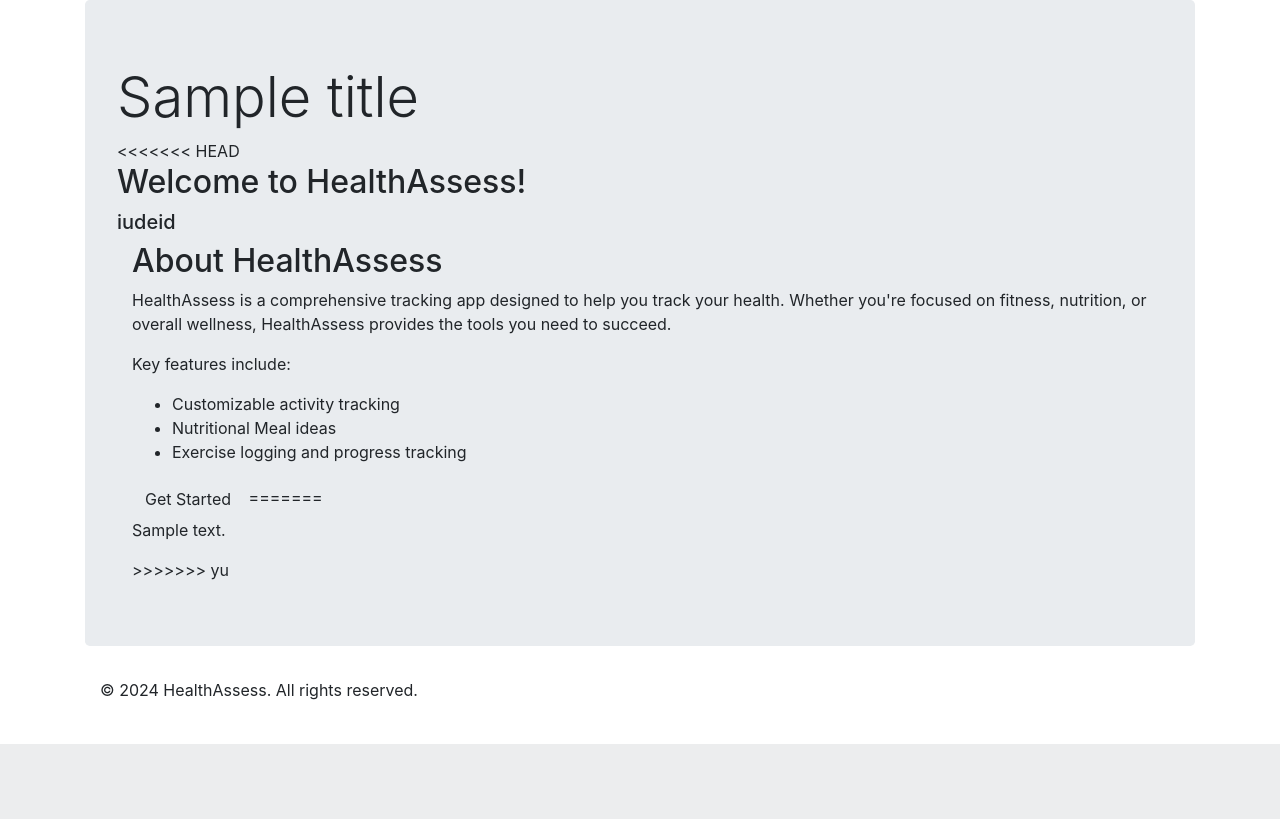
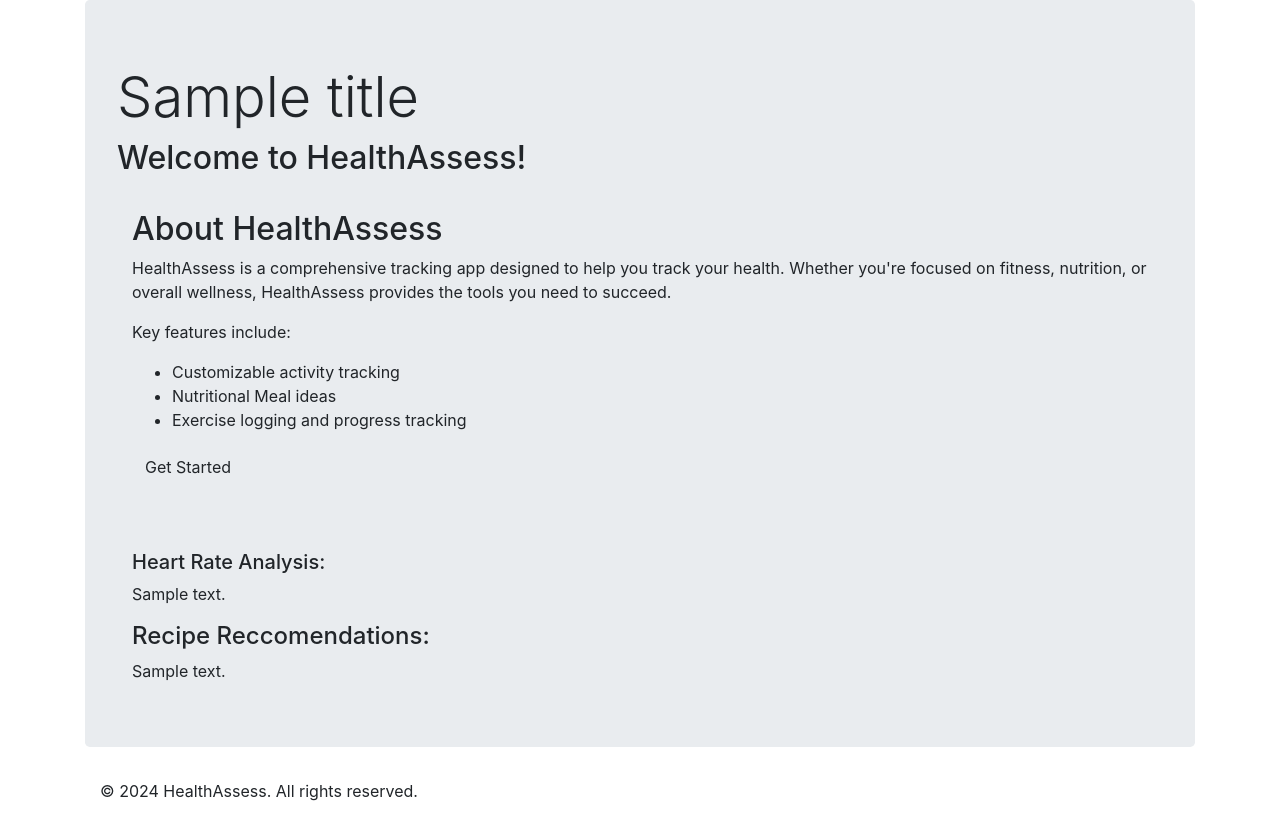
Before and after one commit to limedosa/Health-Assess-MakeHavard24, a Flask app: template flaskr/templates/index.html in a window 1280 px wide. Shown: the part 56-875 px from the top of the page. Before the commit the page ends 800 px from the top, so only its background shows below. Run offline with Flask 3, Linux system fonts and the light colour scheme; the template is opened without the code that fills it: most values are stand-ins (such as "Sample title", 1, 10 or a date in 2020); parts of the project's set-up code (start-up, migrations or seed data) failed here and were passed over; some libraries are stand-ins or nearby versions.

Commit message:
recipes added

```diff
--- a/flaskr/app.py
+++ b/flaskr/app.py
@@ -3,10 +3,11 @@ from flask import Flask, render_template, request
 from openai import OpenAI
 import os
 
-openai_client = OpenAI(api_key=os.environ.get("OPENAI_API_KEY"))
+OPENAI_API_KEY='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'
+openai_client = OpenAI(api_key=OPENAI_API_KEY)
 
 # construct a prompt
-user_prompt = f"You are a health assess assistance. You have been given the the heartbeat data: 70 bmp. Base on this data and the record, provide the insights and advisor for the user."
+user_prompt = f"You are a health assessment assistant. Given the the heartbeat data: 70 bmp and the records, provide insights and advise for the user in the format: x beats per minute falls within (normal/not normal date), average heart rate for people in age range given, advice:"
 
 print("Prompting openai with:\n", user_prompt)
 
@@ -23,12 +24,30 @@ response_text = openai_response.choices[0].message.content
 print("OpenAI response:\n", response_text)
 
 
+######### for the healthy meal + ingredients + average cost
+
+recipe_prompt = f"Give me a healthy meal idea reccomendation along with the ingredients and average cost in USD."
+
+print("Prompting recipe with openai:\n", recipe_prompt, type(recipe_prompt))
+
+# call openai to get a response
+openai_response_recipe = openai_client.chat.completions.create(
+    model="gpt-4",
+    messages=[{"role": "user", "content": recipe_prompt}]
+)
+
+# get the response text
+response_text_recipe = openai_response_recipe.choices[0].message.content
+
+
+print("OpenAI response for recipes:)\n", response_text_recipe)
+
 app = Flask(__name__)
-bootstrap = Bootstrap(app)
+bootstrap = Bootstrap4(app)
 
 @app.route('/')
 def homePage():
-    return render_template('index.html', title="Home", response_text = response_text)
+    return render_template('index.html', title="Home", response_text = response_text, response_text_recipe=response_text_recipe)
 
 
 @app.route("/newInputs", methods=['GET'])
--- a/flaskr/templates/index.html
+++ b/flaskr/templates/index.html
@@ -48,10 +48,9 @@
           		  Default title
           		{% endif %}
 	    </h1>
-<<<<<<< HEAD
       <h2>Welcome to HealthAssess!</h2>
+<br>
 
-      <h5>iudeid</h5>
       <section class="main-content">
         <div class="container">
             <h2>About HealthAssess</h2>
@@ -63,13 +62,16 @@
                 <li>Exercise logging and progress tracking</li>
             </ul>
             <a href="{{ url_for('newInputsPage') }}" class="btn">Get Started</a>
-=======
-        <P>
+        <p>
+          <br><br>
+          <h5>Heart Rate Analysis:</h5>
             {{ response_text}}
 
+        </p>
 
-        </P>
->>>>>>> yu
+        <h4>Recipe Reccomendations:</h4>
+        {{response_text_recipe}}
+
         </div>
     </section>
 
```
